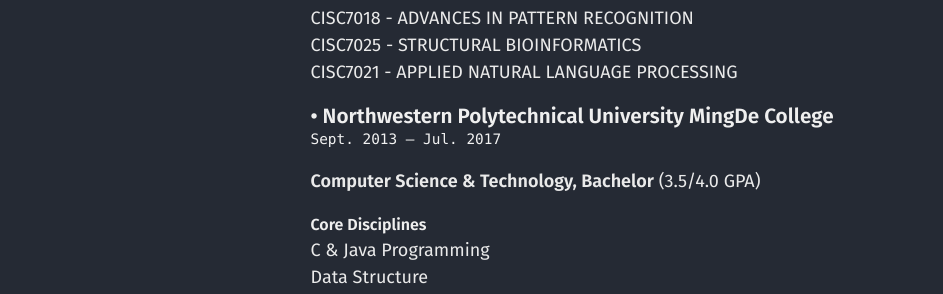
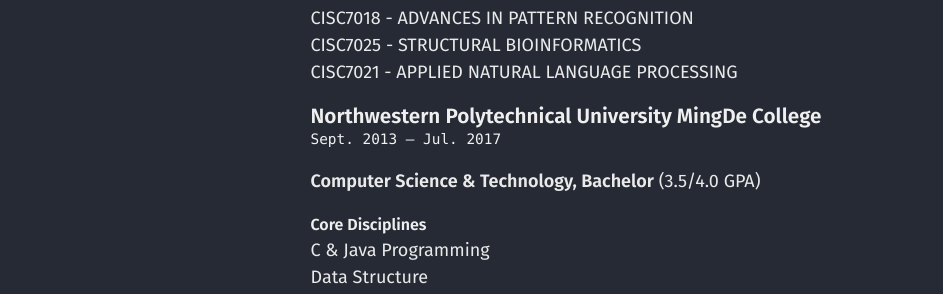
Before and after one commit to chen709847237/chen709847237, a Jekyll site: the page built from cv.md, in a window 1280 px wide and 900 px high, scrolled down 1040 px. Shown: the part 156-450 px from the top of the window, without its empty margins (40-983 px from the left). Built offline with Jekyll 4.4.1, drawn with Linux system fonts in a browser that asks for light colours.

```diff
--- a/_data/cv.json
+++ b/_data/cv.json
@@ -44,7 +44,7 @@
       ]
     },
     {
-      "institution": "•	Northwestern Polytechnical University MingDe College",
+      "institution": "Northwestern Polytechnical University MingDe College",
       "area": "Computer Science & Technology",
       "studyType": "Bachelor",
       "startDate": "Sept. 2013",
```
